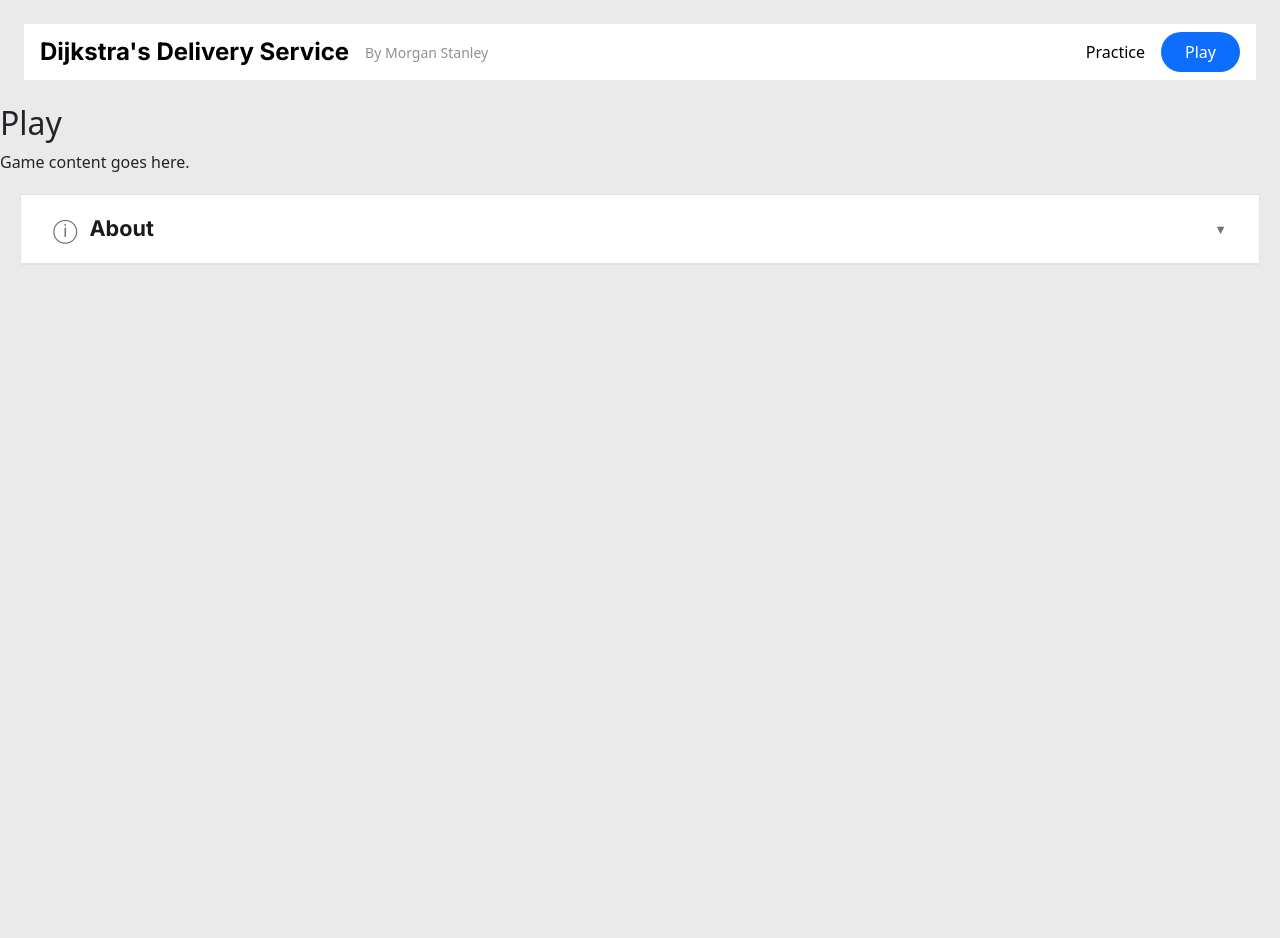
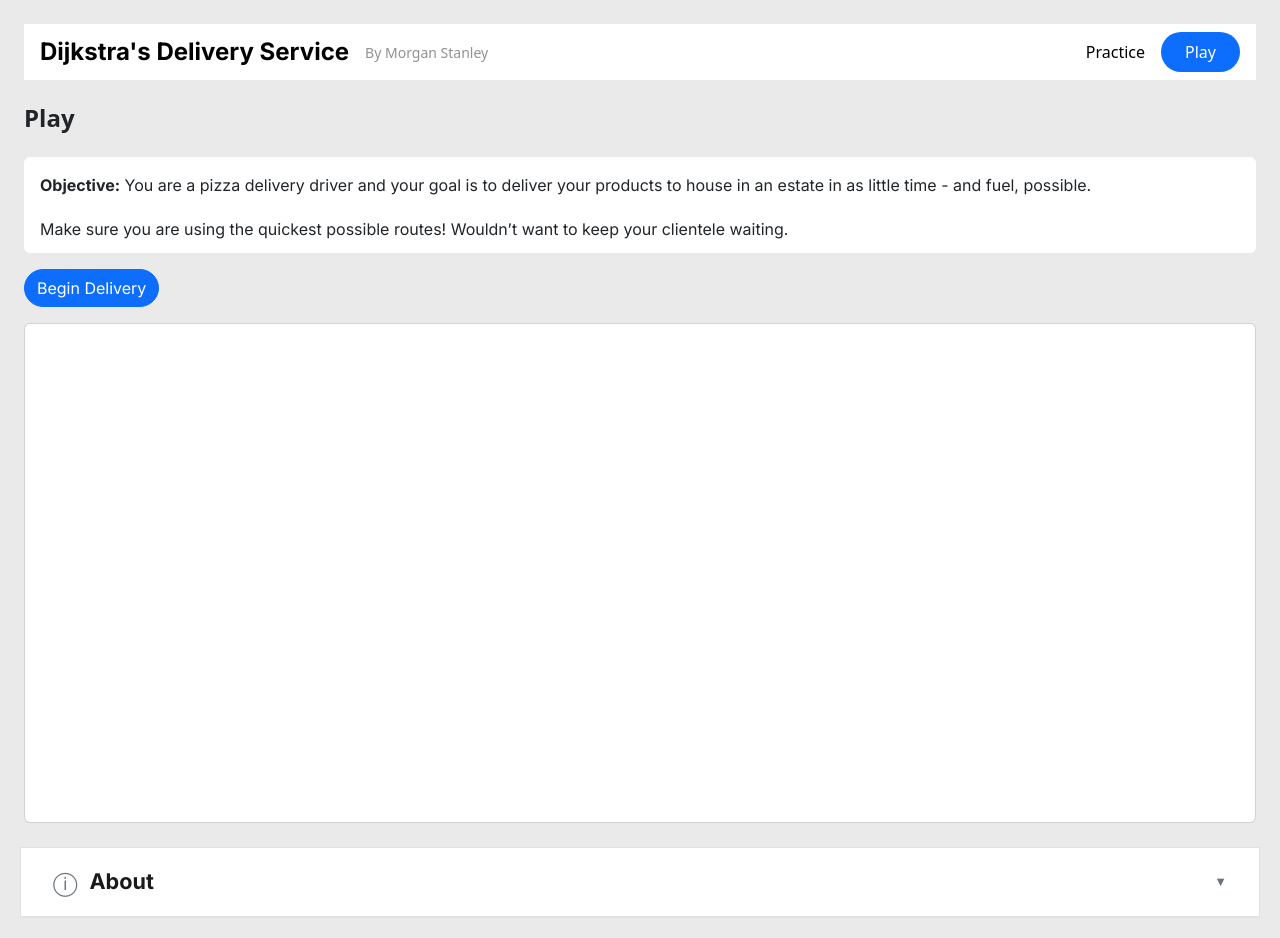
Before and after one commit to JosephMcLean118/dijkstras-delivery, a React (Vite) app in the folder delivery/: page /play in a window 1280 px wide. Before the commit the page ends 800 px from the top, so only its background shows below. Built offline with nearby package versions, Linux system fonts and the light colour scheme.

Commit message:
Max's Baller Play Page

```diff
--- a/delivery/src/pages/Play.jsx
+++ b/delivery/src/pages/Play.jsx
@@ -1,8 +1,33 @@
+import React from 'react';
+import 'bootstrap/dist/css/bootstrap.min.css';
+
 export default function Play() {
   return (
     <>
-      <h2>Play</h2>
-      <p>Game content goes here.</p>
+    <div className="m-4">
+      <h4 className="fw-bold mb-4">Play</h4>
+
+      <div style={{ fontFamily: "'Inter', 'Helvetica Neue', Helvetica, Arial, sans-serif" }}>
+        <div className="card body text-bg-white  p-0 border-0">
+
+          <div className="card-body py-2 px-3 ">
+            <p className="mb-3 pt-2 pb-1">
+              <b>Objective:</b> You are a pizza delivery driver and your goal is to deliver your products to house in an estate in as
+              little time - and fuel, possible.
+            </p>
+            <p className="mb-0 pb-1">
+              Make sure you are using the quickest possible routes! Wouldn’t want to keep your clientele waiting.
+            </p>
+          </div>
+        </div>
+        <button class="btn btn-primary mt-3 rounded-pill" type="submit">Begin Delivery</button>
+
+        <div
+          className="card bg-white mt-3 "
+          style={{ height: '500px', width: '100%' }}
+        ></div>
+      </div>
+    </div>
     </>
   );
 }
```
